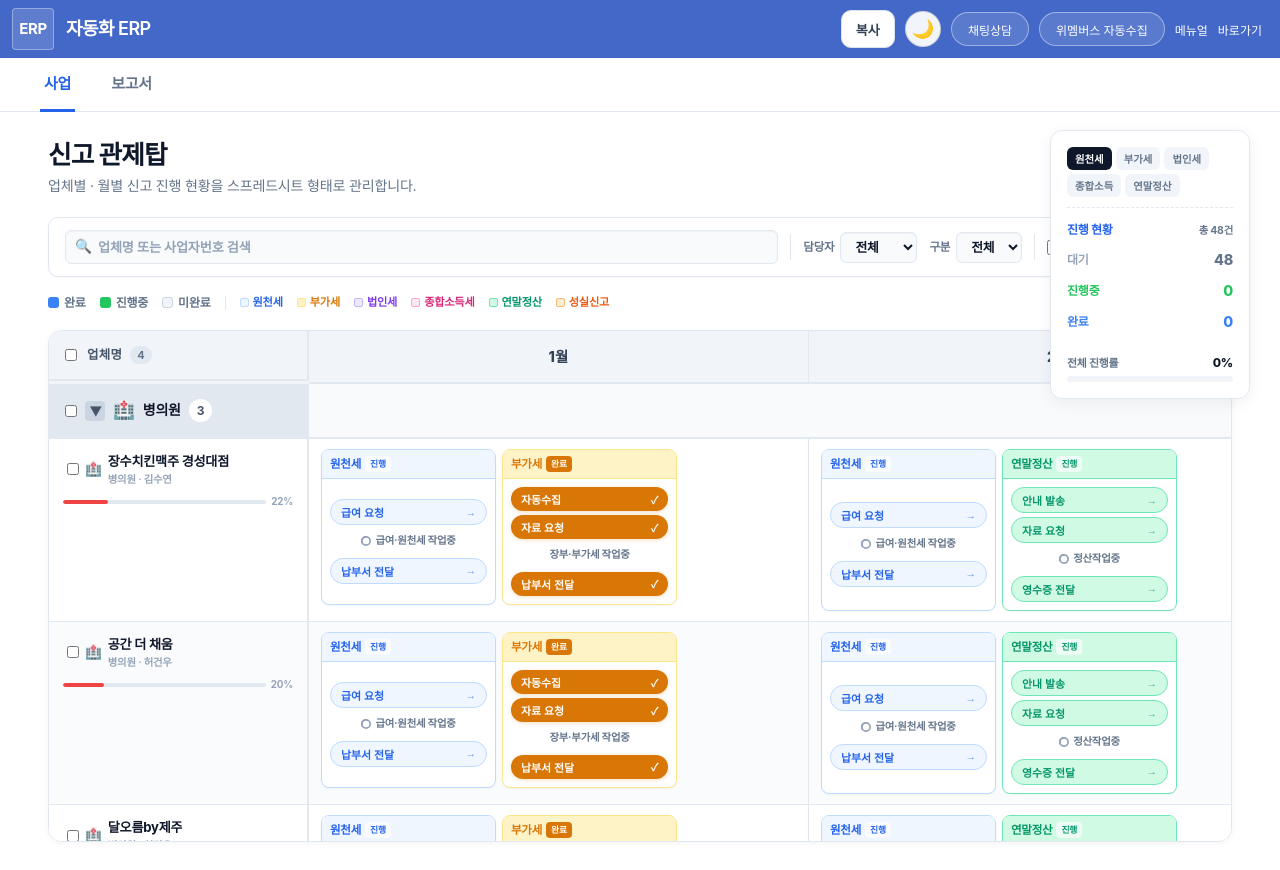
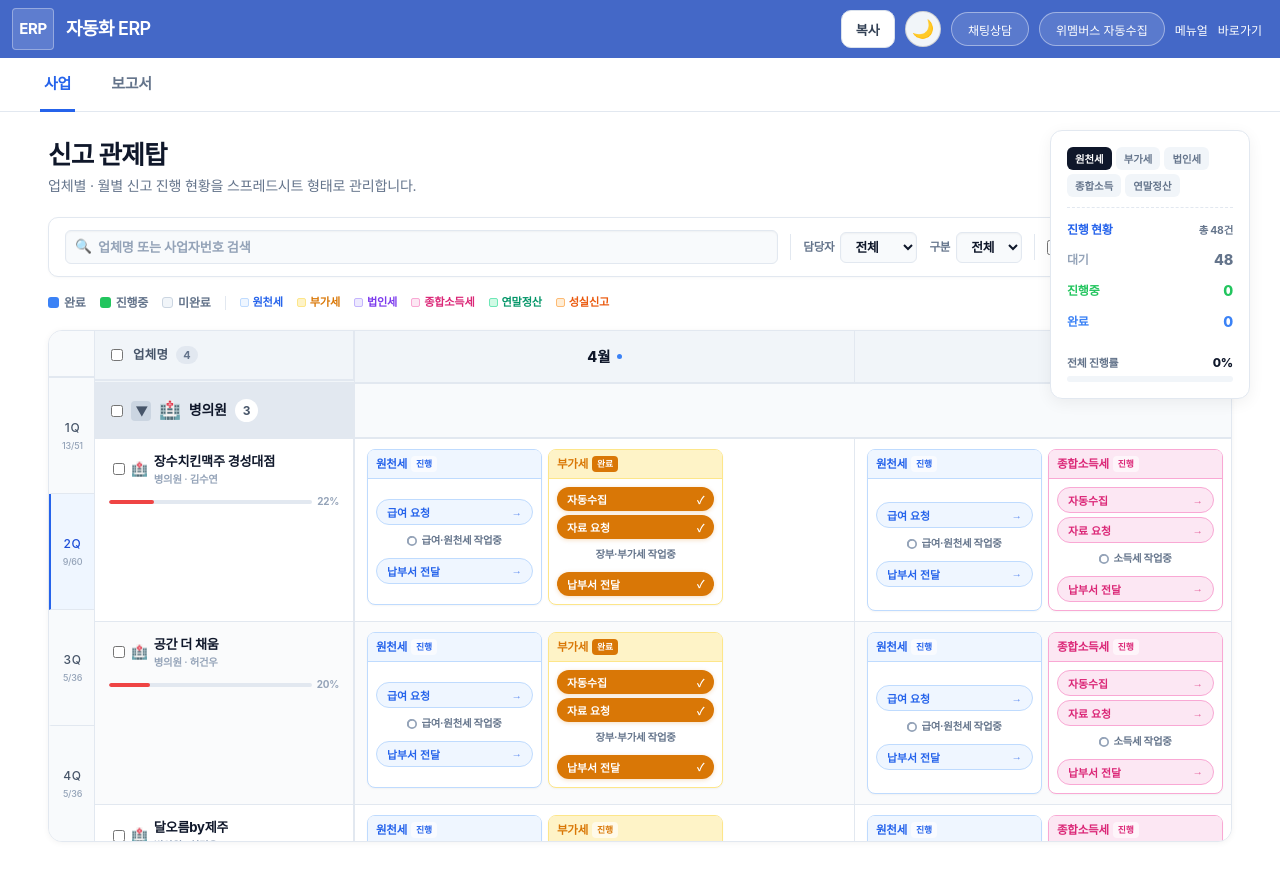
Before and after one commit to kyo1103/hgwjwk, a Next.js app: page /erp/control-tower in a window 1280 px wide. Built offline with nearby package versions, Linux system fonts and the light colour scheme; a web font is replaced by a local one.

Commit message:
feat: 관제탑 좌측 사이드 분기 셀렉터 + 현재 분기 자동 포커스

```diff
--- a/app/erp/control-tower/page.tsx
+++ b/app/erp/control-tower/page.tsx
@@ -1,6 +1,6 @@
 "use client";
 
-import React, { useState, useRef, useCallback, useMemo } from "react";
+import React, { useState, useRef, useCallback, useMemo, useEffect } from "react";
 import Link from "next/link";
 import {
   type ReportStep,
@@ -148,22 +148,22 @@ function TaxCard({ report, onStepAction, onMockConfirm, onViewHistory }: {
           }}>
             <button onClick={() => {
               setDropdownOpen(false);
-              if (onMockConfirm) onMockConfirm(step.label + " 다시 보내기 " , () => onStepAction(idx, "resend"));
+              if (onMockConfirm) onMockConfirm(step.label + " 다시 보내기 ", () => onStepAction(idx, "resend"));
               else onStepAction(idx, "resend");
-            }} style={{ width: "100%", padding: "6px 8px", textAlign: "left", background: "none", border: "none", cursor: "pointer", borderRadius: 4, color: "#334155" }} onMouseEnter={e => e.currentTarget.style.background="#f1f5f9"} onMouseLeave={e => e.currentTarget.style.background="none"}>
+            }} style={{ width: "100%", padding: "6px 8px", textAlign: "left", background: "none", border: "none", cursor: "pointer", borderRadius: 4, color: "#334155" }} onMouseEnter={e => e.currentTarget.style.background = "#f1f5f9"} onMouseLeave={e => e.currentTarget.style.background = "none"}>
               다시 보내기
             </button>
             <button onClick={() => {
               setDropdownOpen(false);
               onStepAction(idx, "cancel");
-            }} style={{ width: "100%", padding: "6px 8px", textAlign: "left", background: "none", border: "none", cursor: "pointer", borderRadius: 4, color: "#334155" }} onMouseEnter={e => e.currentTarget.style.background="#f1f5f9"} onMouseLeave={e => e.currentTarget.style.background="none"}>
+            }} style={{ width: "100%", padding: "6px 8px", textAlign: "left", background: "none", border: "none", cursor: "pointer", borderRadius: 4, color: "#334155" }} onMouseEnter={e => e.currentTarget.style.background = "#f1f5f9"} onMouseLeave={e => e.currentTarget.style.background = "none"}>
               완료 취소
             </button>
             <div style={{ height: 1, background: "#e2e8f0", margin: "4px 0" }} />
             <button onClick={() => {
               setDropdownOpen(false);
               if (onViewHistory) onViewHistory(step, `${report.taxType} - ${step.label}`);
-            }} style={{ width: "100%", padding: "6px 8px", textAlign: "left", background: "none", border: "none", cursor: "pointer", borderRadius: 4, color: "#334155" }} onMouseEnter={e => e.currentTarget.style.background="#f1f5f9"} onMouseLeave={e => e.currentTarget.style.background="none"}>
+            }} style={{ width: "100%", padding: "6px 8px", textAlign: "left", background: "none", border: "none", cursor: "pointer", borderRadius: 4, color: "#334155" }} onMouseEnter={e => e.currentTarget.style.background = "#f1f5f9"} onMouseLeave={e => e.currentTarget.style.background = "none"}>
               이력 보기
             </button>
           </div>
@@ -229,6 +229,13 @@ function TaxCard({ report, onStepAction, onMockConfirm, onViewHistory }: {
 const STICKY_COL_W = 260;
 const MONTH_COL_W = 500;
 
+const QUARTERS = [
+  { id: "q1", months: [1, 2, 3] },
+  { id: "q2", months: [4, 5, 6] },
+  { id: "q3", months: [7, 8, 9] },
+  { id: "q4", months: [10, 11, 12] },
+];
+
 /* ─────────────────────────── 메인 페이지 ─────────────────────────── */
 
 export default function ControlTowerPage() {
@@ -241,6 +248,53 @@ export default function ControlTowerPage() {
   const rowRefs = useRef<Record<string, HTMLTableRowElement | null>>({});
   const [selectedCompanies, setSelectedCompanies] = useState<Set<string>>(new Set());
   const [batchTaxTab, setBatchTaxTab] = useState<string>("원천세");
+
+  const [activeQuarter, setActiveQuarter] = useState<number>(0);
+  const [currentMonth, setCurrentMonth] = useState<number>(0);
+  const scrollContainerRef = useRef<HTMLDivElement>(null);
+
+  useEffect(() => {
+    const month = new Date().getMonth() + 1;
+    setCurrentMonth(month);
+    const qIdx = Math.floor((month - 1) / 3);
+    setActiveQuarter(qIdx);
+
+    // Auto-scroll to current quarter on mount
+    const timer = setTimeout(() => {
+      if (scrollContainerRef.current) {
+        scrollContainerRef.current.scrollTo({ left: qIdx * 3 * MONTH_COL_W, behavior: "smooth" });
+      }
+    }, 100);
+    return () => clearTimeout(timer);
+  }, []);
+
+  const handleScroll = useCallback(() => {
+    if (!scrollContainerRef.current) return;
+    const scrollLeft = scrollContainerRef.current.scrollLeft;
+    // Calculate active quarter based on scroll position + some offset
+    const qIdx = Math.floor((scrollLeft + MONTH_COL_W * 1.5) / (3 * MONTH_COL_W));
+    if (qIdx >= 0 && qIdx < 4) {
+      setActiveQuarter(qIdx);
+    }
+  }, []);
+
+  const quarterStats = useMemo(() => {
+    return QUARTERS.map(q => {
+      let totalSteps = 0;
+      let doneSteps = 0;
+      companies.forEach(c => {
+        c.months.forEach(m => {
+          if (q.months.includes(m.month)) {
+            m.reports.forEach(r => {
+              totalSteps += r.steps.length;
+              doneSteps += r.steps.filter(s => s.status === "done").length;
+            });
+          }
+        });
+      });
+      return { totalSteps, doneSteps };
+    });
+  }, [companies]);
 
   // ── 필터 상태 ──
   const [searchQuery, setSearchQuery] = useState("");
@@ -657,13 +711,52 @@ export default function ControlTowerPage() {
 
       {/* ─── 스프레드시트 ─── */}
       <div style={{
+        display: "flex",
         border: `1px solid ${COLORS.border}`,
         borderRadius: 14,
         overflow: "hidden",
         boxShadow: "0 1px 6px rgba(0,0,0,0.05)",
         background: "#fff",
       }}>
-        <div style={{
+        {/* 왼쪽 분기 사이드바 */}
+        <div style={{ width: 46, flexShrink: 0, background: "#f8fafc", borderRight: `1px solid ${COLORS.border}`, display: "flex", flexDirection: "column" }}>
+          <div style={{ height: 47, borderBottom: `2px solid ${COLORS.border}` }} />
+          <div style={{ flex: 1, display: "flex", flexDirection: "column" }}>
+            {QUARTERS.map((q, qIdx) => {
+              const isActive = activeQuarter === qIdx;
+              const stats = quarterStats[qIdx];
+              return (
+                <div key={q.id}
+                  onClick={() => {
+                    setActiveQuarter(qIdx);
+                    if (scrollContainerRef.current) {
+                      scrollContainerRef.current.scrollTo({ left: qIdx * 3 * MONTH_COL_W, behavior: "smooth" });
+                    }
+                  }}
+                  style={{
+                    flex: 1, display: "flex", flexDirection: "column", alignItems: "center", justifyContent: "center", gap: 2,
+                    cursor: "pointer", borderBottom: qIdx < 3 ? `1px solid ${COLORS.border}` : "none",
+                    background: isActive ? "#eff6ff" : "transparent",
+                    borderLeft: isActive ? "2px solid #2563eb" : "2px solid transparent",
+                    transition: "all 0.2s",
+                  }}
+                  onMouseEnter={e => { if (!isActive) e.currentTarget.style.background = "#f1f5f9" }}
+                  onMouseLeave={e => { if (!isActive) e.currentTarget.style.background = "transparent" }}
+                >
+                  <span style={{ fontSize: "12px", fontWeight: 500, color: isActive ? "#1d4ed8" : "#475569", letterSpacing: "0.05em" }}>
+                    {qIdx + 1}Q
+                  </span>
+                  <span style={{ fontSize: "9px", color: "#94a3b8", fontWeight: 500 }}>
+                    {stats.doneSteps}/{stats.totalSteps}
+                  </span>
+                </div>
+              );
+            })}
+          </div>
+        </div>
+
+        <div ref={scrollContainerRef} onScroll={handleScroll} style={{
+          flex: 1,
           overflow: "auto",
           maxHeight: "calc(100vh - 290px)",
           minHeight: 450,
@@ -710,18 +803,24 @@ export default function ControlTowerPage() {
                 </th>
 
                 {/* 월 헤더 */}
-                {MONTHS.map(m => (
+                {MONTHS.map(m => {
+                  const isCurrentMonth = m === currentMonth;
+                  return (
                     <th key={m} style={{
                       position: "sticky", top: 0, zIndex: 20,
                       background: "#f1f5f9", padding: "14px 20px",
                       textAlign: "center", fontSize: "0.9rem", fontWeight: 800,
-                    color: "#334155", letterSpacing: "0.02em",
+                      color: isCurrentMonth ? "#0f172a" : "#334155", letterSpacing: "0.02em",
                       borderBottom: `2px solid ${COLORS.border}`,
                       borderRight: `1px solid ${COLORS.border}`,
                     }}>
+                      <div style={{ display: "flex", alignItems: "center", justifyContent: "center", gap: 6 }}>
                         {m}월
+                        {isCurrentMonth && <div style={{ width: 5, height: 5, borderRadius: "50%", background: "#3b82f6" }} title="현재 월" />}
+                      </div>
                     </th>
-                ))}
+                  );
+                })}
               </tr>
             </thead>
 
@@ -913,8 +1012,8 @@ export default function ControlTowerPage() {
                   borderRadius: 999, fontSize: "0.7rem", fontWeight: 800, color: "#fff",
                   cursor: "pointer", transition: "all 0.2s"
                 }}
-                onMouseEnter={e => { if(batchTaxTab !== tax) e.currentTarget.style.background = "rgba(255,255,255,0.25)"; }}
-                onMouseLeave={e => { if(batchTaxTab !== tax) e.currentTarget.style.background = "rgba(255,255,255,0.1)"; }}
+                onMouseEnter={e => { if (batchTaxTab !== tax) e.currentTarget.style.background = "rgba(255,255,255,0.25)"; }}
+                onMouseLeave={e => { if (batchTaxTab !== tax) e.currentTarget.style.background = "rgba(255,255,255,0.1)"; }}
               >
                 {tax}
               </button>
```
Lines whose indentation alone changed are shown as unchanged.
